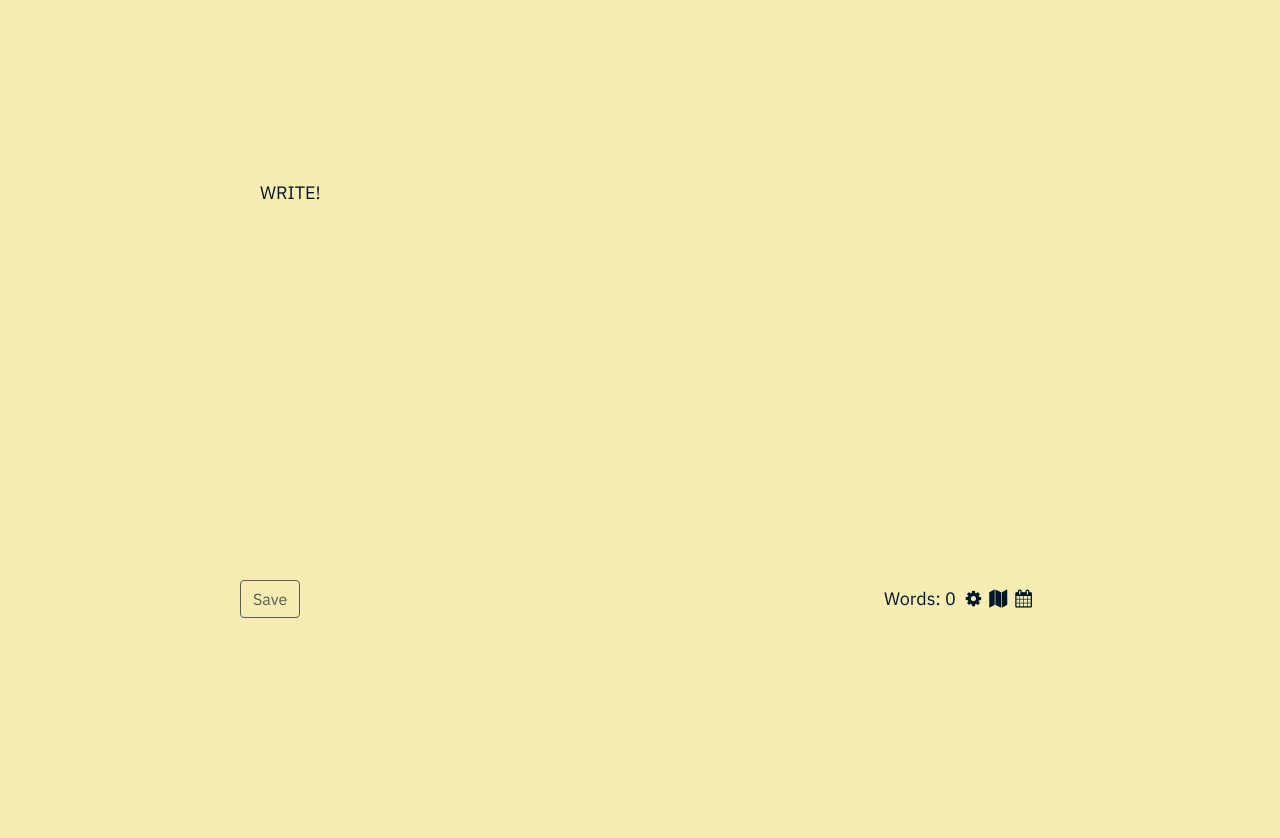
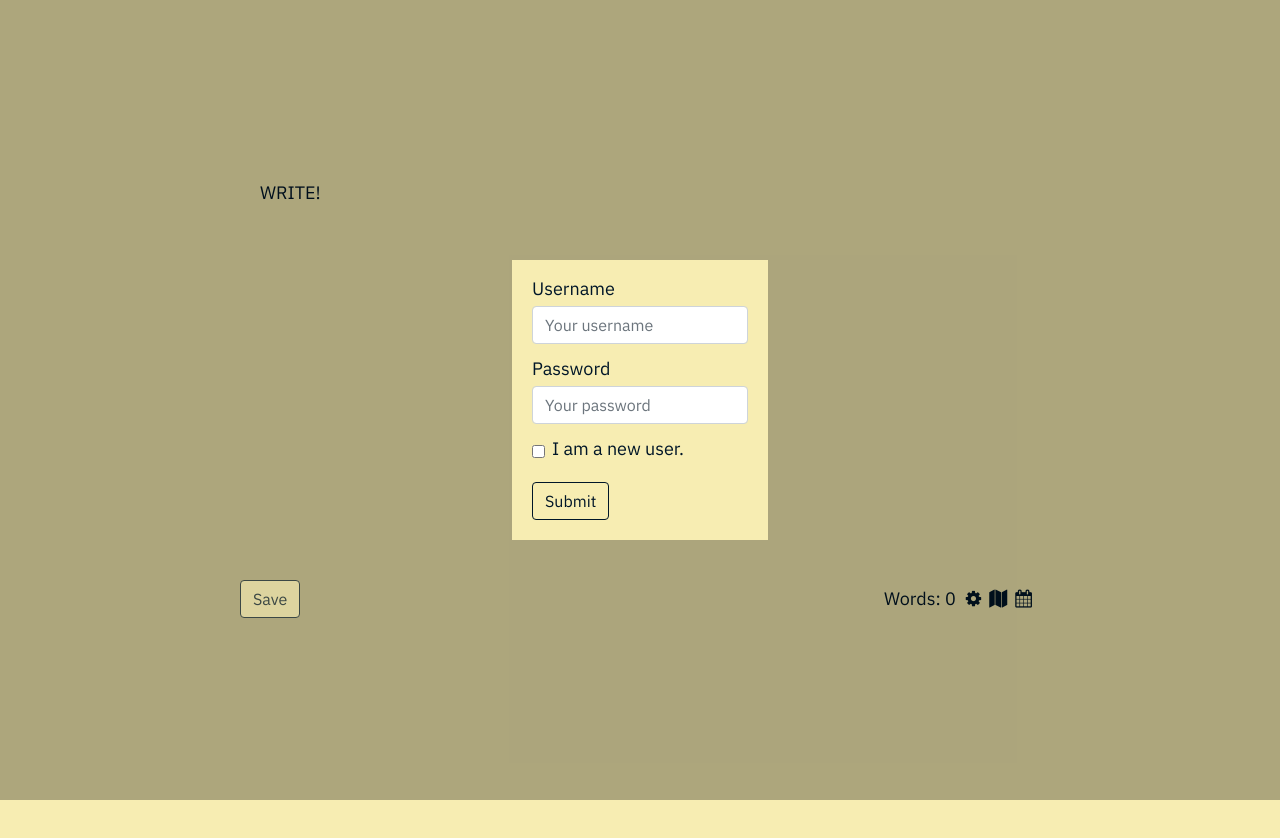
Before and after one commit to jlr7245/1667, a browser extension: page ext/write/write.html in a window 1280 px wide. Drawn offline with nearby package versions, Linux system fonts and the light colour scheme.

Commit message:
aaaaaaaaaaa

```diff
--- /dev/null
+++ b/ext/write/hooks.js
@@ -0,0 +1,7 @@
+const registerNewUser = (user) => {
+  // send some sort of message, return some token or other
+}
+
+const loginUser = (user) => {
+  // send some sort of message, return some token or other
+}
--- a/ext/write/main.js
+++ b/ext/write/main.js
@@ -46,6 +46,8 @@ document.addEventListener('DOMContentLoaded', () => {
   const gear = document.querySelector('.fa-gear');
   const settings = document.querySelector('.settings');
   const themeButtons = document.querySelectorAll('.btn-group button');
+  const loginForm = document.querySelector('.login-or-register');
+  const loginModalContainer = document.querySelector('.login');
   const root = document.documentElement;
   let saveInterval;
 
@@ -79,13 +81,13 @@ document.addEventListener('DOMContentLoaded', () => {
       root.style.setProperty(fontVar, fontLookup[value]);
     }
   };
-  themeButtons.forEach(button => {
-    button.addEventListener('click', evt => {
+  themeButtons.forEach((button) => {
+    button.addEventListener('click', (evt) => {
       const { alter, value } = evt.target.dataset;
       console.log(alter, value);
       adjustTheme(alter, value);
-    })
-  })
+    });
+  });
 
   // handles showing / hiding the settings
   gear.addEventListener('click', () => {
@@ -113,4 +115,23 @@ document.addEventListener('DOMContentLoaded', () => {
       changesSinceLastSave = false;
     }
   });
+
+  // handles form registration / display
+  loginForm.addEventListener('submit', (evt) => {
+    evt.preventDefault();
+    const username = evt.target.username.value;
+    const password = evt.target.password.value;
+    const isNewUser = evt.target.isnewuser.checked;
+    if (isNewUser) {
+      registerUser({ username, password }).then((result) => {
+        console.log('welcome to the result');
+        loginModalContainer.classList.add('hide');
+      });
+    } else
+      loginUser({ username, password }).then((result) => {
+        console.log('this sure is a result of some kind');
+        loginModalContainer.classList.add('hide');
+      });
+    console.log(evt.target.isnewuser.checked);
+  });
 });
--- a/ext/write/style.css
+++ b/ext/write/style.css
@@ -148,3 +148,20 @@ button.migraine-inverted:hover {
 .large {
   font-size: 28px;
 }
+
+
+.login {
+  height: 100vh;
+  width: 100vw;
+  position: fixed;
+  top: 0;
+  background-color: rgba(0,0,0,0.3);
+  display: flex;
+  align-items: center;
+  justify-content: center;
+}
+
+.login-or-register {
+  max-width: 500px;
+  padding: 20px;
+}
--- a/ext/write/write.html
+++ b/ext/write/write.html
@@ -20,13 +20,49 @@
     <title>Write</title>
   </head>
   <body class="sans themed">
+    <div class="login">
+      <form class="login-or-register themed">
+        <div class="form-group">
+          <label for="username" class="mb-2">Username</label>
+          <input
+            type="text"
+            class="form-control"
+            id="username"
+            placeholder="Your username"
+            name="username"
+          />
+        </div>
+        <div class="form-group">
+          <label for="password" class="mb-2">Password</label>
+          <input
+            type="password"
+            class="form-control"
+            id="password"
+            placeholder="Your password"
+            name="password"
+          />
+        </div>
+        <div class="form-check mb-4">
+          <input
+            type="checkbox"
+            class="form-check-input"
+            id="newuser"
+            name="isnewuser"
+          />
+          <label class="form-check-label" for="newuser">I am a new user.</label>
+        </div>
+        <button type="submit" class="btn themed">Submit</button>
+      </form>
+    </div>
     <div class="cntr">
       <div class="writebox" contenteditable="true">WRITE!</div>
       <div class="write-footer">
         <button class="btn themed" id="save" disabled>Save</button>
         <div class="count-stgs">
           <div class="wordcount">Words: <span class="count">0</span></div>
-          <i class="fa fa-gear mr-2" alt="Settings"></i> <i class="fa fa-map mr-2" alt="Planning"></i><i class="fa fa-calendar mr-2" alt="Past Writing"></i>
+          <i class="fa fa-gear mr-2" alt="Settings"></i>
+          <i class="fa fa-map mr-2" alt="Planning"></i
+          ><i class="fa fa-calendar mr-2" alt="Past Writing"></i>
         </div>
       </div>
     </div>
@@ -134,6 +170,7 @@
         </div>
       </div>
     </div>
+    <script src="./hooks.js"></script>
     <script src="./main.js"></script>
   </body>
 </html>
```
